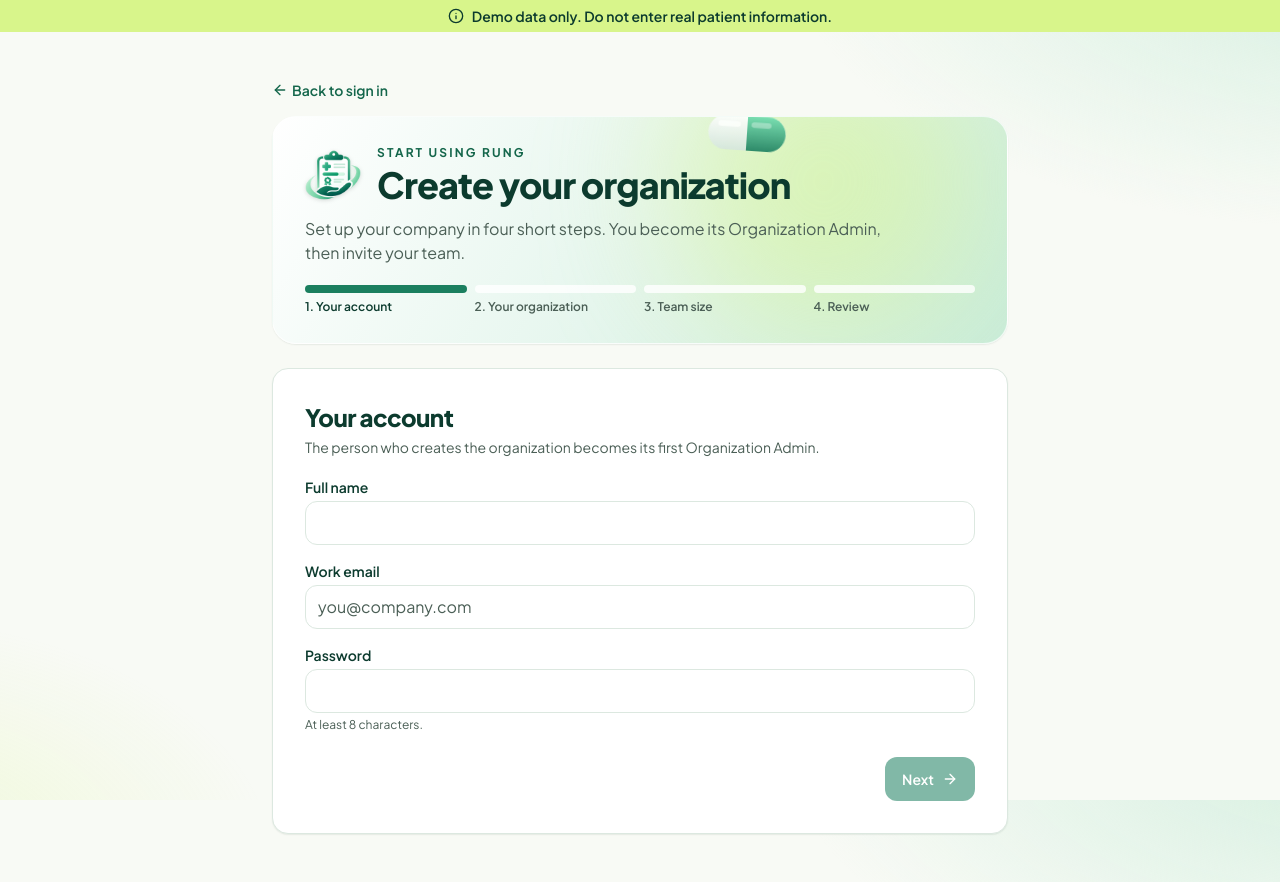
After one commit to omparikh813/rung, a Django app: page /start/ in a window 1280 px wide. The commit adds this page. Run offline with Django 5.2, Linux system fonts and the light colour scheme; style sheets or scripts are compiled from the project's sources.

Commit message:
Add Start Using RUNG: a demo of creating an organization
A Start Using RUNG button under the sign in box opens four steps: the
admin's account, the organization (name, type, and a searchable
directory of the top 20 companies with Other), employee seats with the
suggested tier, and a review that explains the admin role and email
invitations. It is a demo: the final button is disabled, nothing is
sent or saved, and there are no prices. README describes organizations
and roles.

Co-Authored-By: Claude Opus 5.5 <noreply@anthropic.com>
Claude-Session: https://claude.ai/code/session_01FdxG6Qj1TyAHjXmvZrHA6F

```diff
--- a/core/templates/core/login.html
+++ b/core/templates/core/login.html
@@ -58,6 +58,11 @@
       </form>
     </div>
 
+    <div class="mt-5 flex flex-wrap items-center justify-between gap-3 rounded-2xl border border-border bg-white/80 p-4 shadow-sm">
+      <p class="text-sm text-muted">New to RUNG? Set up your company.</p>
+      <a class="btn btn-lime" href="{% url 'start' %}">{% icon "building-2" %}Start Using RUNG<span class="arrow">{% icon "arrow-right" %}</span></a>
+    </div>
+
     {% if show_demo_hint %}
     <div class="mt-5 rounded-2xl border border-mint bg-primary-soft p-4 text-sm text-forest">
       <p class="flex items-center gap-2 font-bold">{% icon "info" %}Demo accounts</p>
--- /dev/null
+++ b/core/templates/core/start.html
@@ -0,0 +1,147 @@
+{% extends "core/base.html" %}
+{% load static rung %}
+{% block title %}Start using RUNG{% endblock %}
+{% block shell %}
+{% include "core/partials/demo_banner.html" %}
+<main id="main" class="mx-auto w-full max-w-3xl px-4 py-8 sm:py-12"
+      x-data="{
+        step: 1,
+        account: { name: '', email: '', password: '' },
+        org: { name: '', type: '', company: '', custom: '' },
+        query: '',
+        size: '',
+        directory: {{ directory_json }},
+        get matches() { const q = this.query.trim().toLowerCase(); return this.directory.filter(c => !q || c.toLowerCase().includes(q)); },
+        get companyName() { return this.org.company === 'Other' ? (this.org.custom || this.org.name) : this.org.company; },
+        ready(n) {
+          if (n === 1) return this.account.name.trim() && /.+@.+\..+/.test(this.account.email) && this.account.password.length >= 8;
+          if (n === 2) return this.org.name.trim() && this.org.type && this.org.company && (this.org.company !== 'Other' || this.org.custom.trim() || this.org.name.trim());
+          if (n === 3) return !!this.size;
+          return true;
+        },
+        go(n) { this.step = n; this.$nextTick(() => this.$refs['step' + n]?.focus()) }
+      }">
+  <a href="{% url 'login' %}" class="link inline-flex items-center gap-1 text-sm">{% icon "arrow-left" %}Back to sign in</a>
+
+  <section class="page-hero mt-3 animate-slide-in">
+    <span class="blob -top-20 right-10 size-72 bg-lime/50" aria-hidden="true"></span>
+    {% include "core/partials/shapes/capsule.html" with class="floaty -top-3 right-[30%] hidden w-20 opacity-90 sm:block" %}
+    <div class="relative flex items-center gap-4">
+      <img src="{% static 'img/rung_mark.png' %}" alt="" class="size-14 drop-shadow-sm">
+      <div>
+        <p class="eyebrow">Start using RUNG</p>
+        <h1 class="mt-1">Create your organization</h1>
+      </div>
+    </div>
+    <p class="relative mt-3 max-w-xl text-muted">Set up your company in four short steps. You become its Organization Admin, then invite your team.</p>
+    <ol class="relative mt-5 grid grid-cols-4 gap-2" aria-label="Steps">
+      {% for label in steps %}
+      <li class="flex flex-col gap-1.5">
+        <span class="h-2 rounded-full transition duration-500" :class="step >= {{ forloop.counter }} ? 'bg-primary' : 'bg-white/80'"></span>
+        <span class="text-xs font-semibold" :class="step === {{ forloop.counter }} ? 'text-forest' : 'text-muted'">{{ forloop.counter }}. {{ label }}</span>
+      </li>
+      {% endfor %}
+    </ol>
+  </section>
+
+  {# Step 1: the admin's account #}
+  <section class="card mt-6 p-6 sm:p-8" x-show="step === 1" x-transition:enter.opacity.duration.200ms>
+    <h2 class="text-2xl font-extrabold" tabindex="-1" x-ref="step1">Your account</h2>
+    <p class="mt-1 text-sm text-muted">The person who creates the organization becomes its first Organization Admin.</p>
+    <div class="mt-5 grid gap-4">
+      <div><label class="label" for="start-name">Full name</label><input id="start-name" class="input" autocomplete="name" x-model="account.name"></div>
+      <div><label class="label" for="start-email">Work email</label><input id="start-email" type="email" class="input" autocomplete="email" placeholder="you@company.com" x-model="account.email"></div>
+      <div><label class="label" for="start-password">Password</label><input id="start-password" type="password" class="input" autocomplete="new-password" x-model="account.password"><p class="mt-1 text-xs text-muted">At least 8 characters.</p></div>
+    </div>
+    <div class="mt-6 flex justify-end"><button type="button" class="btn btn-primary" :disabled="!ready(1)" @click="go(2)">Next<span class="arrow">{% icon "arrow-right" %}</span></button></div>
+  </section>
+
+  {# Step 2: the organization #}
+  <section class="card mt-6 p-6 sm:p-8" x-cloak x-show="step === 2" x-transition:enter.opacity.duration.200ms>
+    <h2 class="text-2xl font-extrabold" tabindex="-1" x-ref="step2">Your organization</h2>
+    <div class="mt-5 grid gap-4">
+      <div><label class="label" for="start-org">Organization name</label><input id="start-org" class="input" autocomplete="organization" x-model="org.name"></div>
+      <div><label class="label" for="start-type">Organization type</label>
+        <select id="start-type" class="input" x-model="org.type"><option value="">Choose a type</option>{% for value, label in types %}<option value="{{ value }}">{{ label }}</option>{% endfor %}</select></div>
+      <div>
+        <label class="label" for="start-directory">Company directory</label>
+        <p class="mb-2 text-xs text-muted">Search the top 20 suggested companies, or choose Other. Being listed does not mean a company has a RUNG contract.</p>
+        <div class="relative">
+          <span class="pointer-events-none absolute top-1/2 left-3 -translate-y-1/2 text-muted">{% icon "search" %}</span>
+          <input id="start-directory" type="search" class="input pl-9" placeholder="Search companies" x-model="query" autocomplete="off">
+        </div>
+        <ul class="mt-2 grid max-h-60 gap-1 overflow-y-auto rounded-xl border border-border p-1.5" role="listbox" aria-label="Companies">
+          <template x-for="company in matches" :key="company">
+            <li role="option" :aria-selected="(org.company === company).toString()">
+              <button type="button" class="flex min-h-10 w-full cursor-pointer items-center justify-between gap-2 rounded-lg px-3 text-left text-sm transition duration-200 hover:bg-primary-soft"
+                      :class="org.company === company && 'bg-primary-soft font-bold text-forest'" @click="org.company = company">
+                <span x-text="company"></span><span x-show="org.company === company" class="text-primary-strong">{% icon "check" %}</span>
+              </button>
+            </li>
+          </template>
+          <li role="option" :aria-selected="(org.company === 'Other').toString()">
+            <button type="button" class="flex min-h-10 w-full cursor-pointer items-center justify-between gap-2 rounded-lg border-t border-border px-3 text-left text-sm font-semibold text-forest transition duration-200 hover:bg-primary-soft"
+                    :class="org.company === 'Other' && 'bg-primary-soft'" @click="org.company = 'Other'">
+              <span>Other / not listed</span><span x-show="org.company === 'Other'" class="text-primary-strong">{% icon "check" %}</span>
+            </button>
+          </li>
+        </ul>
+        <div class="mt-3" x-show="org.company === 'Other'" x-collapse>
+          <label class="label" for="start-custom">Company name</label>
+          <input id="start-custom" class="input" x-model="org.custom" :placeholder="org.name || 'Your company'">
+        </div>
+      </div>
+    </div>
+    <div class="mt-6 flex justify-between gap-3">
+      <button type="button" class="btn btn-secondary" @click="go(1)">{% icon "arrow-left" %}Back</button>
+      <button type="button" class="btn btn-primary" :disabled="!ready(2)" @click="go(3)">Next<span class="arrow">{% icon "arrow-right" %}</span></button>
+    </div>
+  </section>
+
+  {# Step 3: how many seats #}
+  <section class="card mt-6 p-6 sm:p-8" x-cloak x-show="step === 3" x-transition:enter.opacity.duration.200ms>
+    <h2 class="text-2xl font-extrabold" tabindex="-1" x-ref="step3">How many employees need RUNG access?</h2>
+    <p class="mt-1 text-sm text-muted">Count only the people who will use RUNG, not the whole company. Your contract sets this many seats.</p>
+    <fieldset class="mt-5">
+      <legend class="sr-only">Employees who need access</legend>
+      <div class="grid gap-2 sm:grid-cols-2">
+        {% for size in sizes %}
+        <label class="flex min-h-14 cursor-pointer items-center justify-between gap-3 rounded-xl border border-border px-4 py-2 transition duration-200 hover:bg-primary-soft has-[:checked]:border-primary has-[:checked]:bg-primary-soft has-[:checked]:shadow-sm">
+          <span class="flex items-center gap-3"><input type="radio" name="start-size" class="size-4 accent-primary-strong" value="{{ size.range }}" x-model="size"><span class="code font-semibold text-forest">{{ size.range }}</span><span class="text-sm text-muted">employees</span></span>
+          <span class="text-right text-xs"><span class="block font-bold text-forest">{{ size.tier }}</span><span class="text-muted">{{ size.plan }}</span></span>
+        </label>
+        {% endfor %}
+      </div>
+    </fieldset>
+    <p class="mt-3 text-xs text-muted">Tiers are suggested packaging, not prices. This demo has no payments.</p>
+    <div class="mt-6 flex justify-between gap-3">
+      <button type="button" class="btn btn-secondary" @click="go(2)">{% icon "arrow-left" %}Back</button>
+      <button type="button" class="btn btn-primary" :disabled="!ready(3)" @click="go(4)">Next<span class="arrow">{% icon "arrow-right" %}</span></button>
+    </div>
+  </section>
+
+  {# Step 4: review #}
+  <section class="card mt-6 p-6 sm:p-8" x-cloak x-show="step === 4" x-transition:enter.opacity.duration.200ms>
+    <h2 class="text-2xl font-extrabold" tabindex="-1" x-ref="step4">Review</h2>
+    <dl class="mt-5 grid gap-3 text-sm sm:grid-cols-2">
+      <div class="rounded-2xl bg-sage-soft p-4"><dt class="text-xs font-semibold text-muted">Organization Admin</dt><dd class="mt-1 font-bold text-forest" x-text="account.name"></dd><dd class="text-muted" x-text="account.email"></dd></div>
+      <div class="rounded-2xl bg-sage-soft p-4"><dt class="text-xs font-semibold text-muted">Organization</dt><dd class="mt-1 font-bold text-forest" x-text="org.name"></dd><dd class="text-muted" x-text="companyName"></dd></div>
+      <div class="rounded-2xl bg-sage-soft p-4"><dt class="text-xs font-semibold text-muted">Type</dt><dd class="mt-1 font-bold text-forest" x-text="document.querySelector('#start-type option[value=&quot;' + org.type + '&quot;]')?.textContent"></dd></div>
+      <div class="rounded-2xl bg-sage-soft p-4"><dt class="text-xs font-semibold text-muted">Employee seats</dt><dd class="code mt-1 font-semibold text-forest" x-text="size"></dd></div>
+    </dl>
+    <div class="mt-5 rounded-2xl bg-linear-to-br from-primary-soft to-mint p-5 text-sm text-forest">
+      <p class="font-bold">What happens next</p>
+      <ol class="mt-2 list-decimal space-y-1 pl-5">
+        <li>Your organization is created and you become its Organization Admin.</li>
+        <li>You invite employees by email from the Organization page.</li>
+        <li>Each employee joins through their invitation, with the role you assign.</li>
+      </ol>
+    </div>
+    <p class="alert alert-info mt-5">{% icon "info" "mt-0.5 size-4" %}<span>This is a demo. Creating new organizations opens once RUNG's database is set up, so nothing you entered has been saved or sent.</span></p>
+    <div class="mt-6 flex justify-between gap-3">
+      <button type="button" class="btn btn-secondary" @click="go(3)">{% icon "arrow-left" %}Back</button>
+      <button type="button" class="btn btn-primary" disabled aria-disabled="true" title="Not available in the demo">{% icon "building-2" %}Create organization</button>
+    </div>
+  </section>
+</main>
+{% endblock %}
--- a/core/urls.py
+++ b/core/urls.py
@@ -1,12 +1,13 @@
 from django.contrib.auth.views import LogoutView
 from django.urls import path
 
-from .views import auth, help_requests, library, organization, passport, queue, tickets, training, upload, workspace
+from .views import auth, help_requests, library, onboarding, organization, passport, queue, tickets, training, upload, workspace
 
 urlpatterns = [
     path("", auth.home, name="home"),
     path("login/", auth.Login.as_view(), name="login"),
     path("logout/", LogoutView.as_view(), name="logout"),
+    path("start/", onboarding.start, name="start"),
     path("queue/", queue.queue, name="queue"),
     path("claims/new/", workspace.claim_new, name="claim_new"),
     path("claims/<int:pk>/", workspace.claim, name="claim"),
--- /dev/null
+++ b/core/views/onboarding.py
@@ -0,0 +1,25 @@
+"""Start Using RUNG: the organization onboarding steps, as a demo.
+
+Nothing here is saved. Creating organizations waits until RUNG's database is set up.
+"""
+
+import json
+
+from django.shortcuts import render
+from django.views.decorators.http import require_GET
+
+from ..models import OrganizationType
+from ..organizations import DIRECTORY, SEAT_RANGES, TIERS
+
+
+@require_GET
+def start(request):
+    sizes = [{"range": seats, "tier": name, "plan": plan} for seats, (_, name, plan) in zip(SEAT_RANGES, TIERS)]
+    context = {
+        # Escaped by the template, so it is safe inside the x-data attribute.
+        "directory_json": json.dumps(DIRECTORY),
+        "types": OrganizationType.choices,
+        "sizes": sizes,
+        "steps": ["Your account", "Your organization", "Team size", "Review"],
+    }
+    return render(request, "core/start.html", context)
```
Also changed, not shown: core/tests/test_onboarding.py (added, +45 -0 lines), core/tests/test_org_admin.py (+3 -1 lines), README.md.
